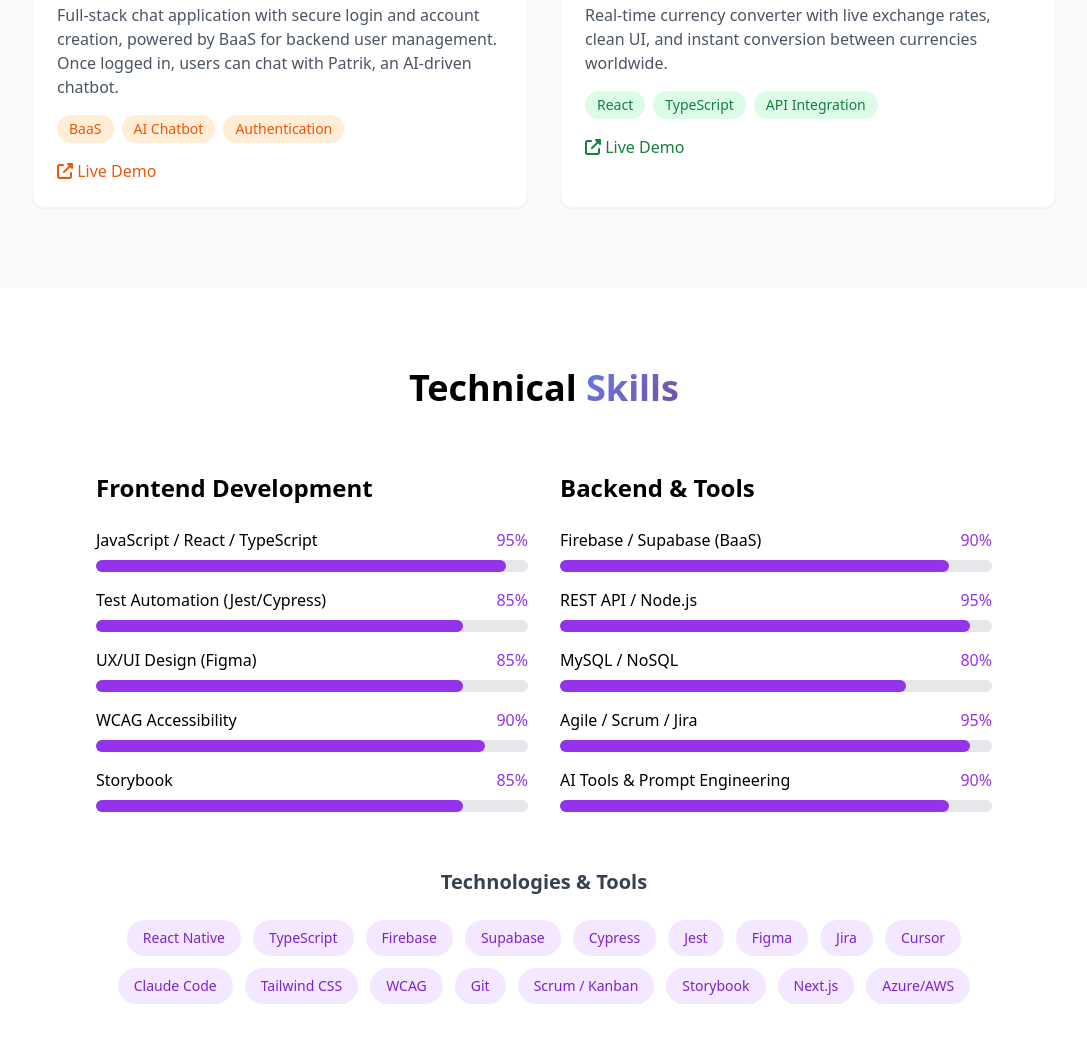
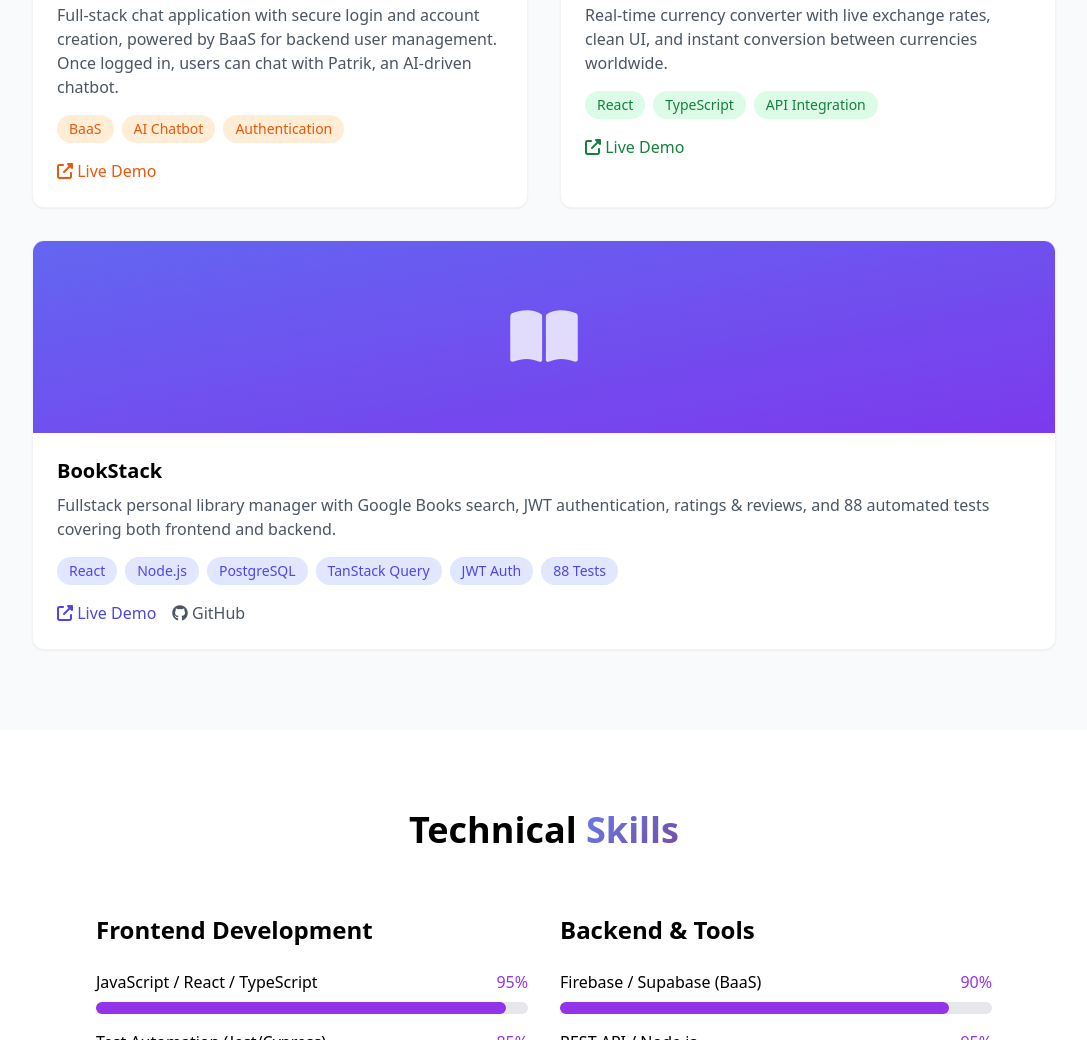
Before and after one commit to Dinolisk/Portfolio, a website: page index.html in a window 1280 px wide. Shown: the part 1676-2716 px from the top of the page, without its empty margins (96-1183 px from the left). Drawn offline with nearby package versions, Linux system fonts and the light colour scheme.

Commit message:
Add BookStack project to portfolio

```diff
--- a/index.html
+++ b/index.html
@@ -185,6 +185,33 @@
                         <div class="flex space-x-4">
                             <a href="https://rateexchangeframe.netlify.app/" target="_blank" class="text-green-700 hover:text-green-800 font-medium">
                                 <i class="fas fa-external-link-alt"></i> Live Demo
+                            </a>
+                        </div>
+                    </div>
+                </div>
+
+                <!-- Project 5 - BookStack -->
+                <div class="card-hover bg-white rounded-xl overflow-hidden shadow-sm border border-gray-100 md:col-span-2">
+                    <div class="h-48 bg-gradient-to-br from-indigo-500 to-violet-600 flex items-center justify-center">
+                        <i class="fas fa-book-open text-white text-6xl opacity-80"></i>
+                    </div>
+                    <div class="p-6">
+                        <h3 class="text-xl font-bold mb-2">BookStack</h3>
+                        <p class="text-gray-600 mb-4">Fullstack personal library manager with Google Books search, JWT authentication, ratings & reviews, and 88 automated tests covering both frontend and backend.</p>
+                        <div class="flex flex-wrap gap-2 mb-4">
+                            <span class="px-3 py-1 bg-indigo-100 text-indigo-600 rounded-full text-sm">React</span>
+                            <span class="px-3 py-1 bg-indigo-100 text-indigo-600 rounded-full text-sm">Node.js</span>
+                            <span class="px-3 py-1 bg-indigo-100 text-indigo-600 rounded-full text-sm">PostgreSQL</span>
+                            <span class="px-3 py-1 bg-indigo-100 text-indigo-600 rounded-full text-sm">TanStack Query</span>
+                            <span class="px-3 py-1 bg-indigo-100 text-indigo-600 rounded-full text-sm">JWT Auth</span>
+                            <span class="px-3 py-1 bg-indigo-100 text-indigo-600 rounded-full text-sm">88 Tests</span>
+                        </div>
+                        <div class="flex space-x-4">
+                            <a href="https://bookstak.netlify.app/" target="_blank" class="text-indigo-600 hover:text-indigo-700 font-medium">
+                                <i class="fas fa-external-link-alt"></i> Live Demo
+                            </a>
+                            <a href="https://github.com/Dinolisk/BookStack" target="_blank" class="text-gray-600 hover:text-gray-800 font-medium">
+                                <i class="fab fa-github"></i> GitHub
                             </a>
                         </div>
                     </div>
```
